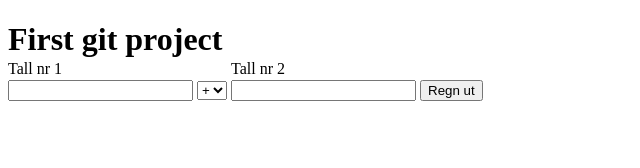
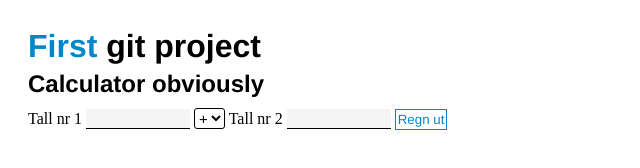
Before and after one commit to EirikAarrestad/GitProject1, a plain HTML site: page index.html in a window 1280 px wide. Shown: the whole page, without its empty margins (0-640 px from the left). Drawn offline with Linux system fonts and the light colour scheme.

Commit message:
ferdig med beat calculator

```diff
--- a/index.html
+++ b/index.html
@@ -9,7 +9,8 @@
     </head>
     <body>
         <div class="container">
-            <h1>First git project</h1>
+            <h1><span id="spanHeader">First</span> git project</h1>
+            <h2>Calculator obviously</h2>
             <main>
                 <label for="inputNr1">Tall nr 1</label>
                 <input id="inputNr1" />
--- a/style.css
+++ b/style.css
@@ -1,4 +1,79 @@
-label {
+/* Typography - Applies to headings h1 and h2 */
+h1,
+h2 {
+    font-family: "Franklin Gothic Medium", "Arial Narrow", Arial, sans-serif;
+    margin: 0 5px 5px 0;
+    cursor: default;
+}
+
+/* Form elements - Applies to select and input elements */
+select {
+    background-color: transparent;
+    border: black solid 1px;
+    font-size: 15px;
+    border-radius: 3px;
+    outline: none;
+}
+
+/* Container element - Applies to an element with the class 'container' */
+.container {
+    padding: 20px;
+}
+
+/* Main element - Applies to the main element */
+main {
+    margin: 10px 0 0 0;
+}
+
+input {
+    font-size: 15px;
+    outline: none;
+    border: none;
+    border-bottom: 1.5px solid black;
+    background-color: rgb(245, 245, 245);
+    color: #0087ca;
+    width: 100px;
+}
+
+/* Span header - Applies to an element with the ID 'spanHeader' */
+#spanHeader {
+    display: inline-block;
+    position: relative;
+    color: #0087ca;
+}
+
+/* Span header after pseudo-element - Applies to the ::after pseudo-element of the element with the ID 'spanHeader' */
+#spanHeader::after {
+    content: "";
     position: absolute;
-    top: 60px;
+    width: 100%;
+    transform: scaleX(0);
+    height: 2px;
+    bottom: 0;
+    left: 0;
+    background-color: #0087ca;
+    transform-origin: bottom right;
+    transition: transform 0.25s ease-out;
 }
+
+/* Span header after pseudo-element on hover - Applies to the ::after pseudo-element of the element with the ID 'spanHeader' when it is hovered over */
+#spanHeader:hover::after {
+    transform: scaleX(1);
+    transform-origin: bottom left;
+}
+
+/* Button - Applies to a button element */
+button {
+    color: #0087ca;
+    background-color: transparent;
+    border: #0087ca solid 1.5px;
+    padding: 2px;
+    font-family: "Franklin Gothic Medium", "Arial Narrow", Arial, sans-serif;
+    transition-duration: 0.4s;
+}
+
+/* Button on hover - Applies to a button element when it is hovered over */
+button:hover {
+    color: white;
+    background-color: #0087ca;
+}
```
